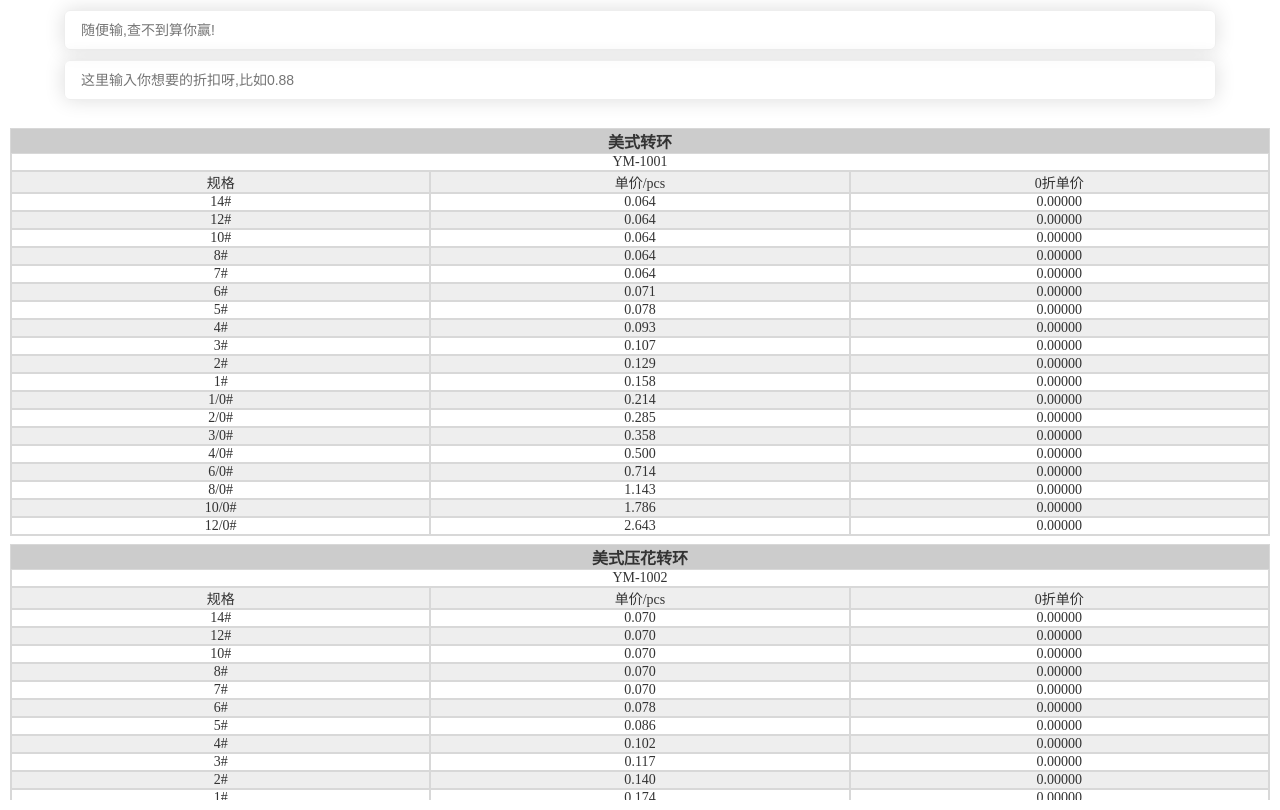
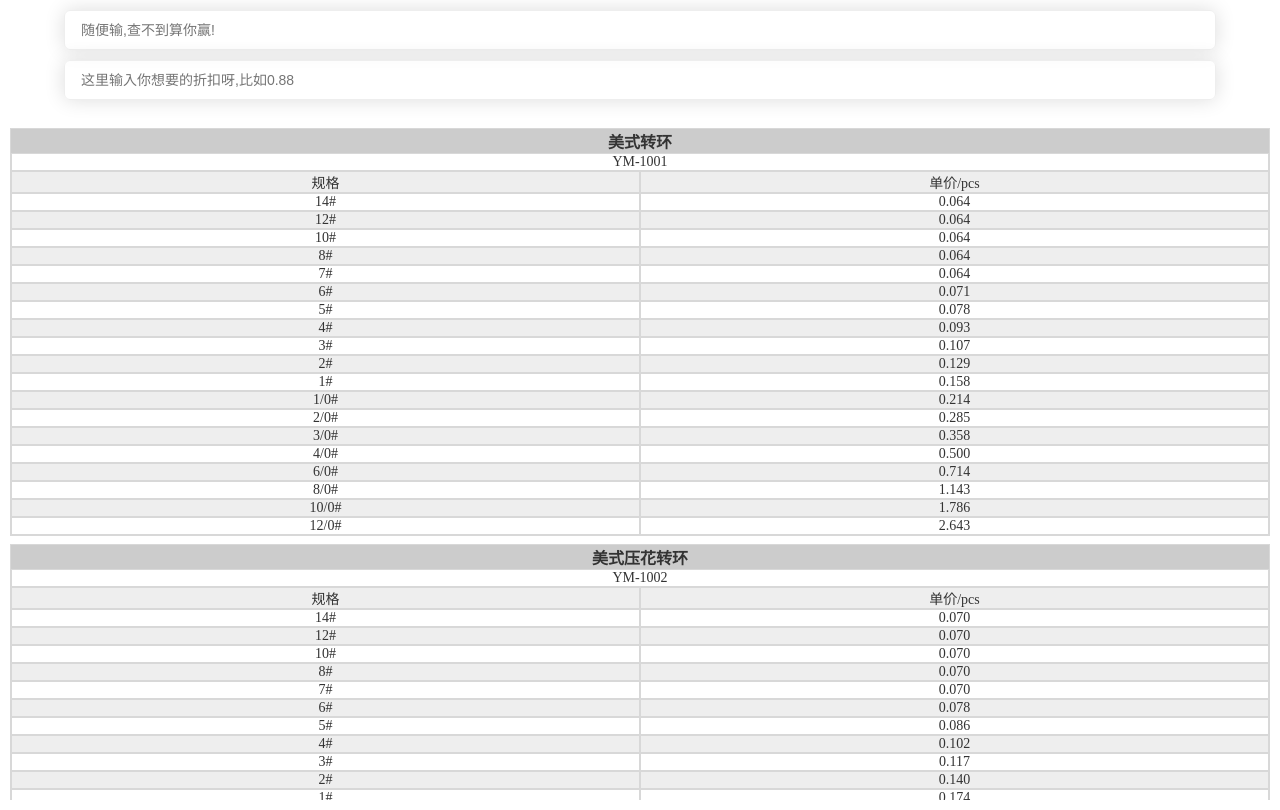
Before and after one commit to Astrea-Orz/ym_price_list, a plain HTML site: page index.html in a window 1280 px wide. Drawn offline with nearby package versions, Linux system fonts and the light colour scheme.

Commit message:
0折时不显示折扣价

```diff
--- a/index.html
+++ b/index.html
@@ -147,7 +147,7 @@
               <div class="specification">
                 <div class="specName">${list[i].specifications[j].spec}</div>
                 <div class="specPrice">${list[i].specifications[j].price}</div>
-                <div class="specPrice">${(+list[i].specifications[j].price * discount).toFixed(5)}</div>
+                ${discount ? ('<div class="specPrice">' + (+list[i].specifications[j].price * discount).toFixed(5) + '</div>') : ''}
               </div>
             `;
           }
@@ -159,7 +159,7 @@
                 <div class="specification head">
                   <div class="specName">规格</div>
                   <div class="specPrice">单价/pcs</div>
-                  <div class="specPrice">${discount}折单价</div>
+                  ${discount ? '<div class="specPrice">' + discount + '折单价</div>' : ''}
                 </div>
                 ${specificationListHtml}
               </div>
```
